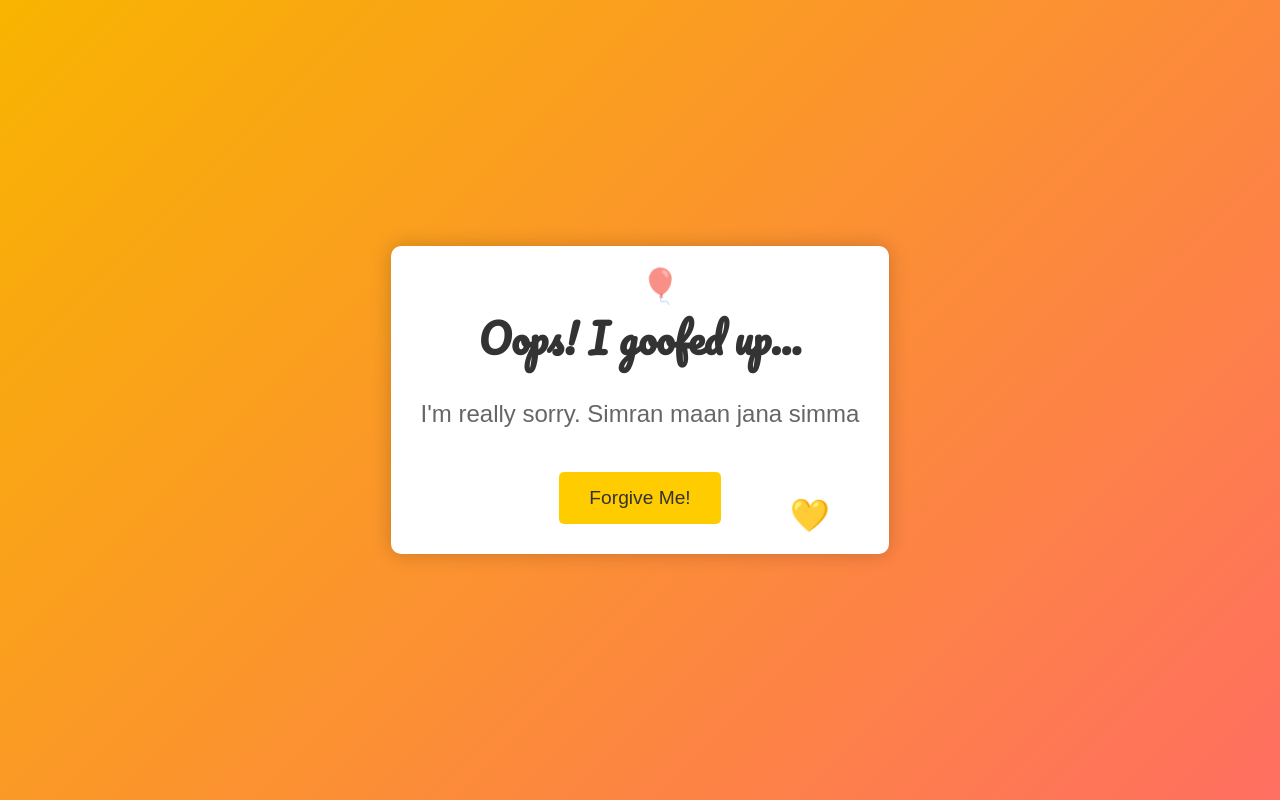
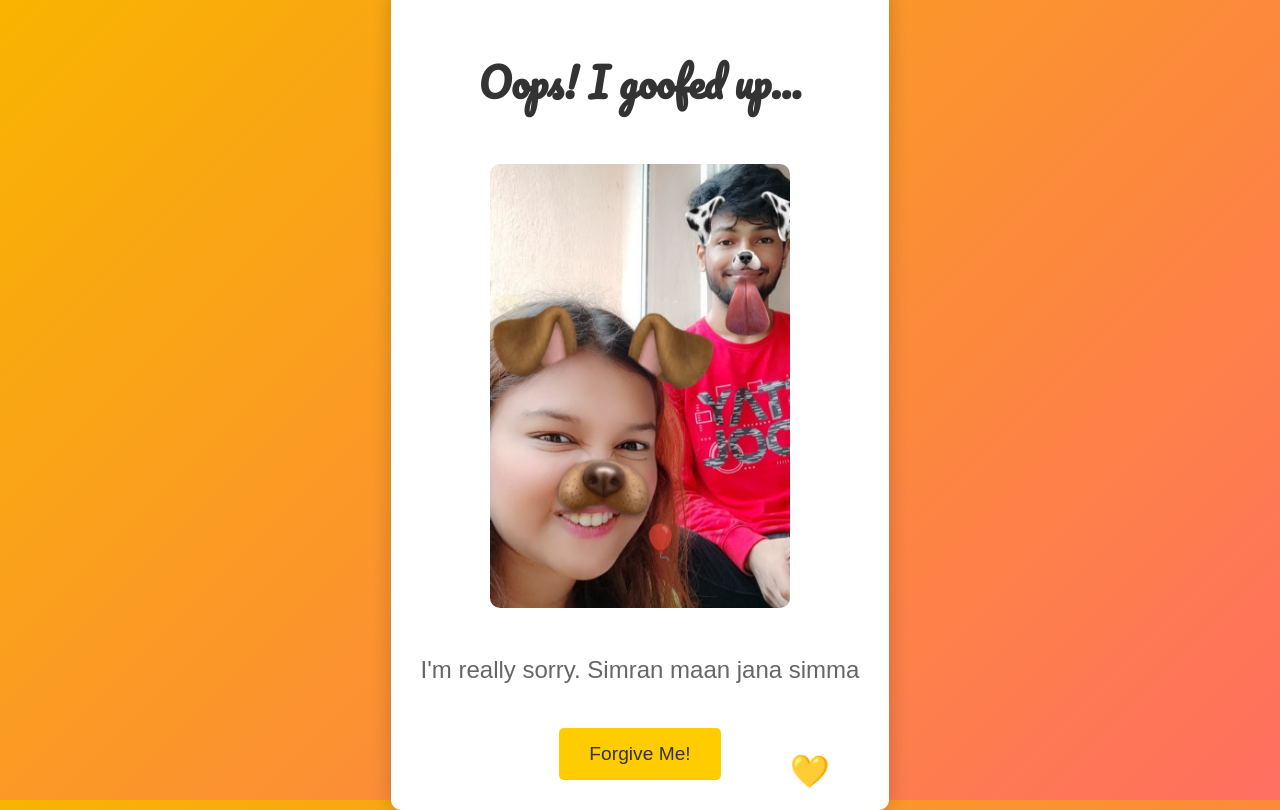
Before and after one commit to Anirudhrarao/sopics.github.io, a plain HTML site: page index.html in a window 1280 px wide. Drawn offline with Linux system fonts and the light colour scheme.

Commit message:
Update index.html

```diff
--- a/index.html
+++ b/index.html
@@ -9,6 +9,7 @@
 <body>
     <div class="container">
         <h1>Oops! I goofed up...</h1>
+        <img src="profile.jpg" alt="Funny Image" class="funny-img">
         <p class="apology">I'm really sorry. Simran maan jana simma</p>
         <button class="forgive-btn">Forgive Me!</button>
         <div class="balloon-container">
```
